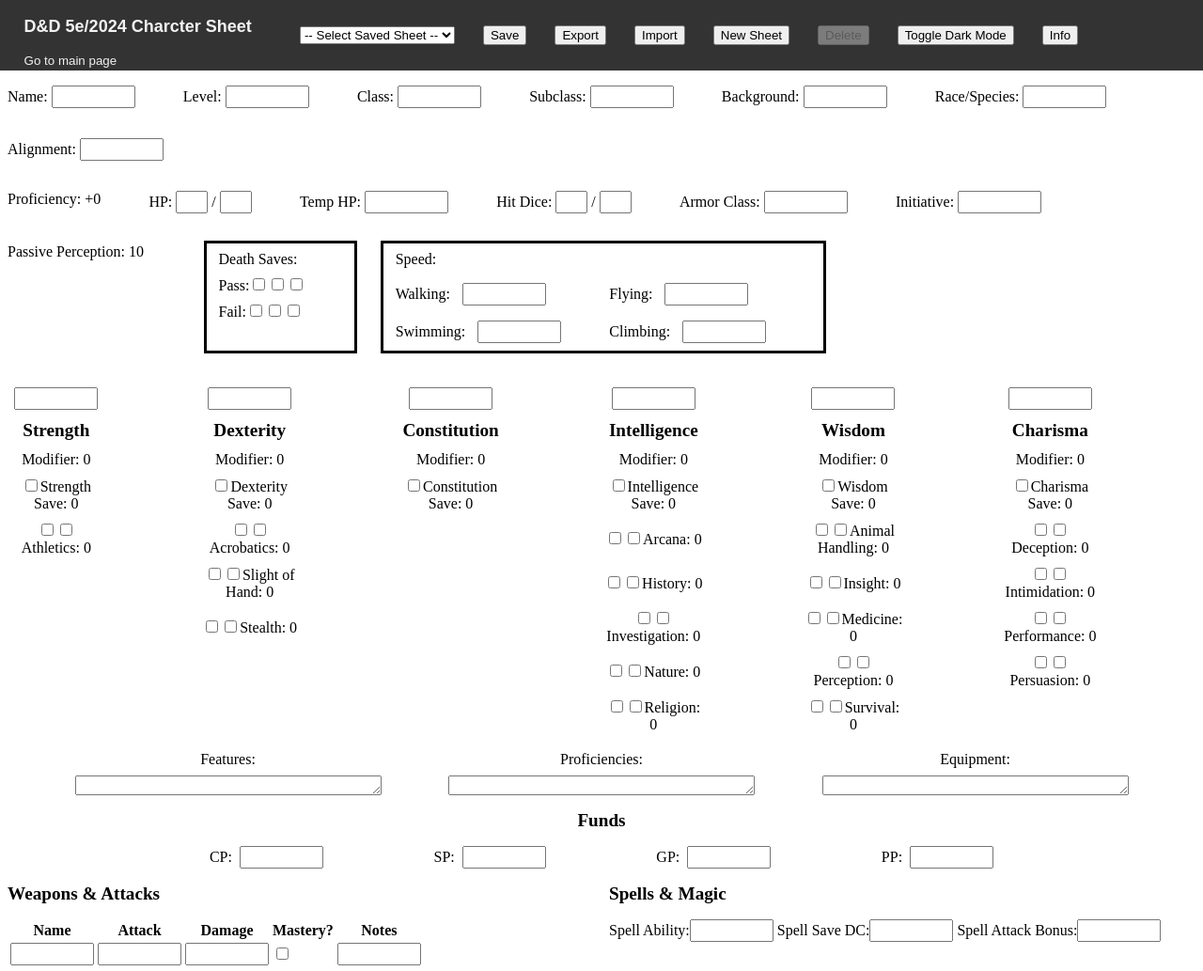
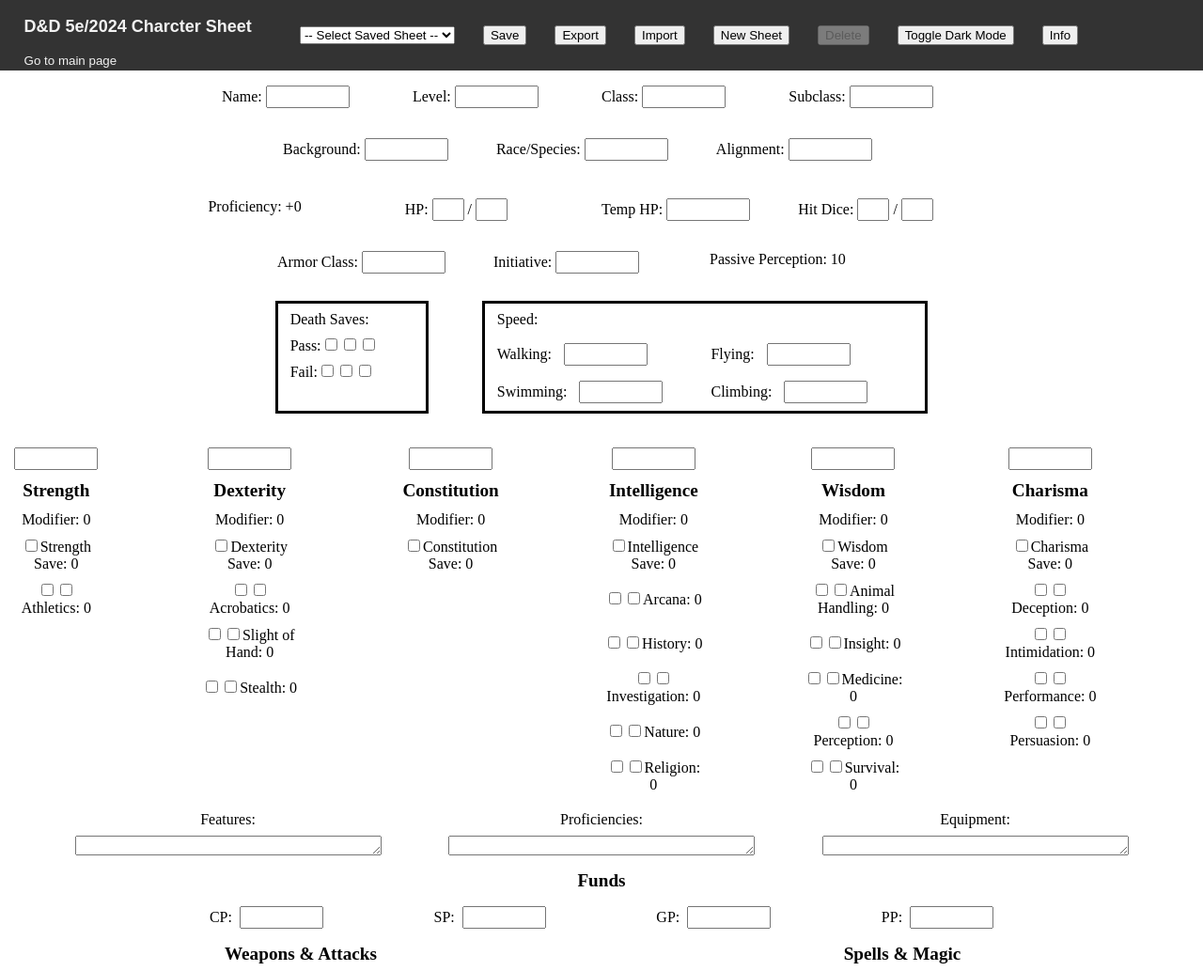
Before and after one commit to origami183/origami183.github.io, a plain HTML site: page dndCharSheet.html in a window 1280 px wide. Shown: the top 1033 px of the page at 94% size. Drawn offline with Linux system fonts and the light colour scheme.

Commit message:
layout/styling fix part 2

```diff
--- a/css/charSheetStyles.css
+++ b/css/charSheetStyles.css
@@ -66,11 +66,53 @@
     padding-right: 8vw;
   }
 
-  #basic_info,
+  #basic_info {
+    display: flex;
+    flex-direction: column;
+    margin: .5vh 2vw;
+  }
+
+  #basic_info .row-1, #basic_info .row-2 {
+    display: flex;
+    flex-wrap: wrap;
+  }
+
+  #basic_info .row-1 {
+    column-gap: 1rem;
+    row-gap: .5rem;
+    justify-content: center;
+  }
+
+  #basic_info .row-2 {
+    justify-content: center;
+  }
+
   #non-attribute_stats {
     display: flex;
-    flex-direction: row;
+    flex-direction: column;
+    margin: 1vh auto;
+  }
+
+  #non-attribute_stats .stat-grid {
+    display: grid;
+    padding: 0 1.5rem;
+    margin: 0 auto;
+  }
+
+  .top-row {
+    grid-template-columns: repeat(4, 1fr);
+  }
+
+  .bottom-row {
+    grid-template-columns: repeat(3, 1fr);
+    justify-content: center;
+  }
+
+  #non-attribute_stats .box-row{
+    display: flex;
     flex-wrap: wrap;
+    gap: 2rem;
+    justify-content: center;
   }
 
   #move_speed {
@@ -196,6 +238,7 @@
   #top-row {
     display: flex;
     gap: 1rem;
+    text-align: center;
   }
 
   #weapons, #spell-info {
@@ -217,6 +260,14 @@
     flex: 1;
     gap: 0.75rem;
     overflow-x: auto;
+  }
+
+  #spell-info-boxes label {
+    margin-right: 5px;
+  }
+
+  #spell-info-boxes input {
+    margin-left: 3px;
   }
 }
 
--- a/dndCharSheet.html
+++ b/dndCharSheet.html
@@ -55,23 +55,32 @@
   <!-- main sheet content -->
   <main>
     <div id="basic_info">
+      <div class="row-1">
         <p>Name: <input type="text" id="name"/></p>
         <p>Level: <input type="number" id="LVL"/></p>
         <p>Class: <input type="text" id="class"/></p>
         <p>Subclass: <input type="text" id="subclass"/></p>
+      </div>
+      <div class="row-2">
         <p>Background: <input type="text" id="background"/></p>
         <p>Race/Species: <input type="text" id="race"/></p>
         <p>Alignment: <input type="text" id="alignment"/></p>
       </div>
+    </div>
 
     <div id="non-attribute_stats">
+      <div class="stat-grid top-row">
         <p>Proficiency: +<span id="Profic">0</span></p>
         <p>HP: <input type="number" id="hpCur"/> / <input type="number" id="hpMax"/></p>
         <p>Temp HP: <input type="text" id="hpTemp"/></p>
         <p>Hit Dice: <input type="number" id="hDiceCur"/> / <input type="number" id="hDiceMax"/></p>
+      </div>
+      <div class="stat-grid bottom-row">
         <p>Armor Class: <input type="text" id="AC"/></p>
         <p>Initiative: <input type="text" id="initiative"/></p>
         <p>Passive Perception: <span id="passivePerc">0</span></p>
+      </div>
+      <div class="box-row">
         <section id="death_box">
           <p>Death Saves:</p>
           <div>
@@ -88,6 +97,7 @@
             <p>Climbing:<input type="text" id="climbSpeed"/></p>
           </div>
         </section>
+      </div>
     </div>
 
     <div id="output-box">
```
Lines whose indentation alone changed are shown as unchanged.
